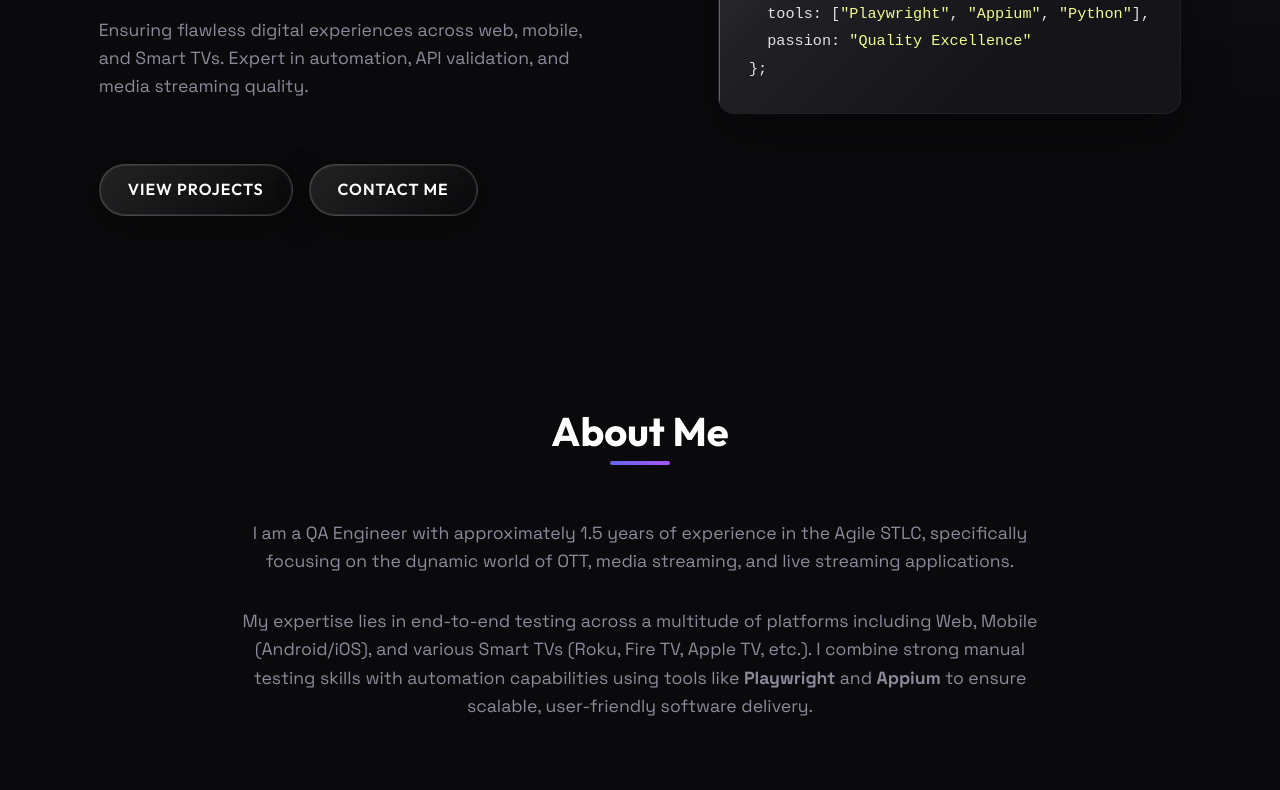
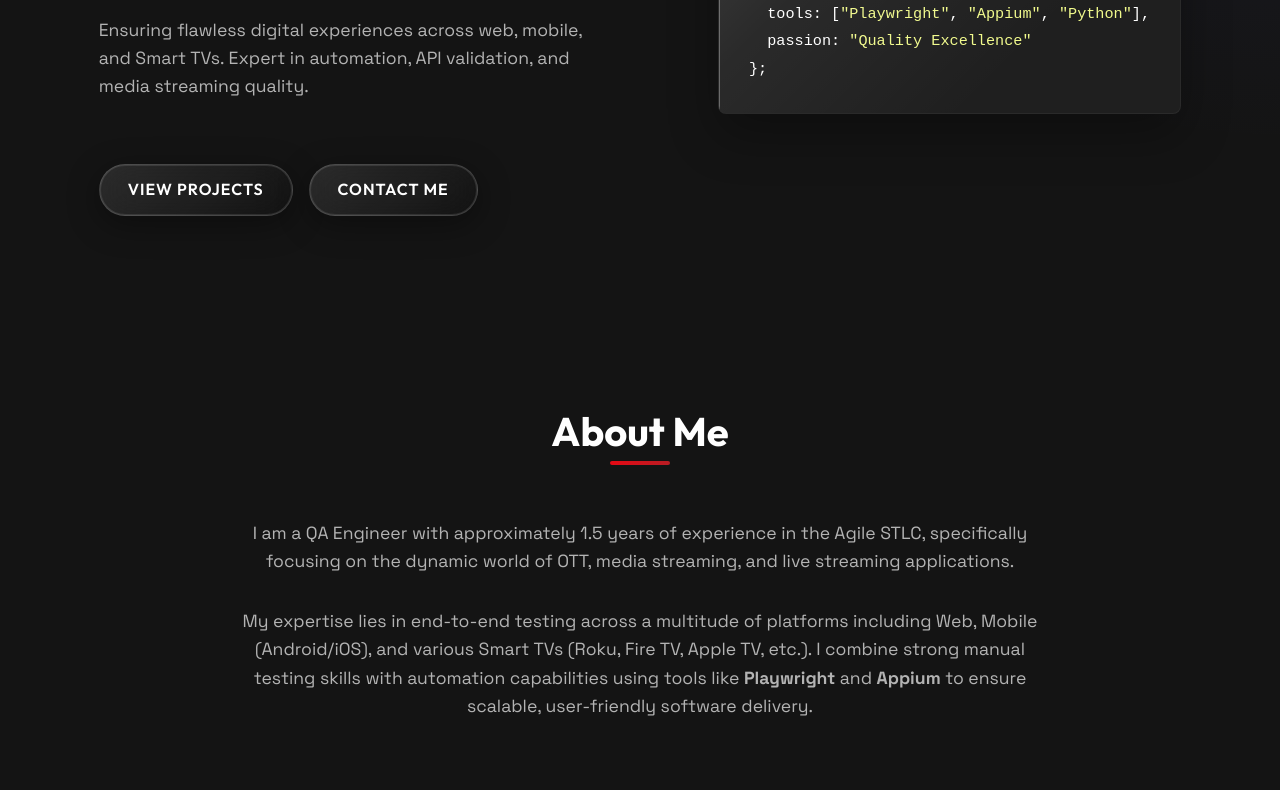
Before and after one commit to VEDHASAI/My-Portfolio, a plain HTML site: page index.html in a window 1280 px wide. Shown: the part 457-1247 px from the top of the page. Drawn offline with Linux system fonts and the light colour scheme.

Commit message:
Update color theme to Netflix style

```diff
--- a/style.css
+++ b/style.css
@@ -1,13 +1,13 @@
 :root {
-    --bg-dark: #0a0a0c;
-    --bg-card: #141419;
-    --text-main: #e0e0e0;
-    --text-muted: #8a8a9b;
-    --accent-primary: #6366f1;
-    /* Indigo */
-    --accent-secondary: #a855f7;
-    /* Purple */
-    --accent-glow: rgba(99, 102, 241, 0.4);
+    --bg-dark: #141414;
+    --bg-card: #1f1f1f;
+    --text-main: #ffffff;
+    --text-muted: #b3b3b3;
+    --accent-primary: #E50914;
+    /* Netflix Red */
+    --accent-secondary: #B81D24;
+    /* Dark Red */
+    --accent-glow: rgba(229, 9, 20, 0.4);
 
     --font-heading: 'Outfit', sans-serif;
     --font-body: 'Space Grotesk', sans-serif;
@@ -19,9 +19,10 @@
     --spacing-lg: 4rem;
     --spacing-xl: 8rem;
 
-    --radius-sm: 8px;
-    --radius-md: 16px;
-    --radius-lg: 24px;
+    --radius-sm: 4px;
+    /* Sharper corners for Netflix vibe */
+    --radius-md: 8px;
+    --radius-lg: 12px;
 }
 
 /* Base Styles */
```
